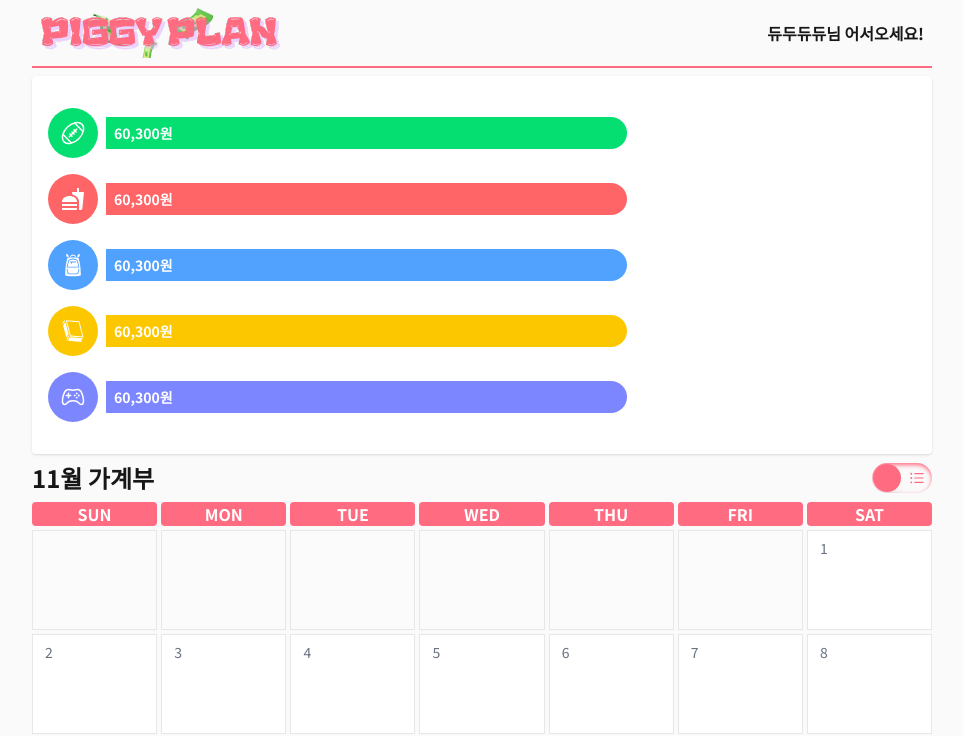
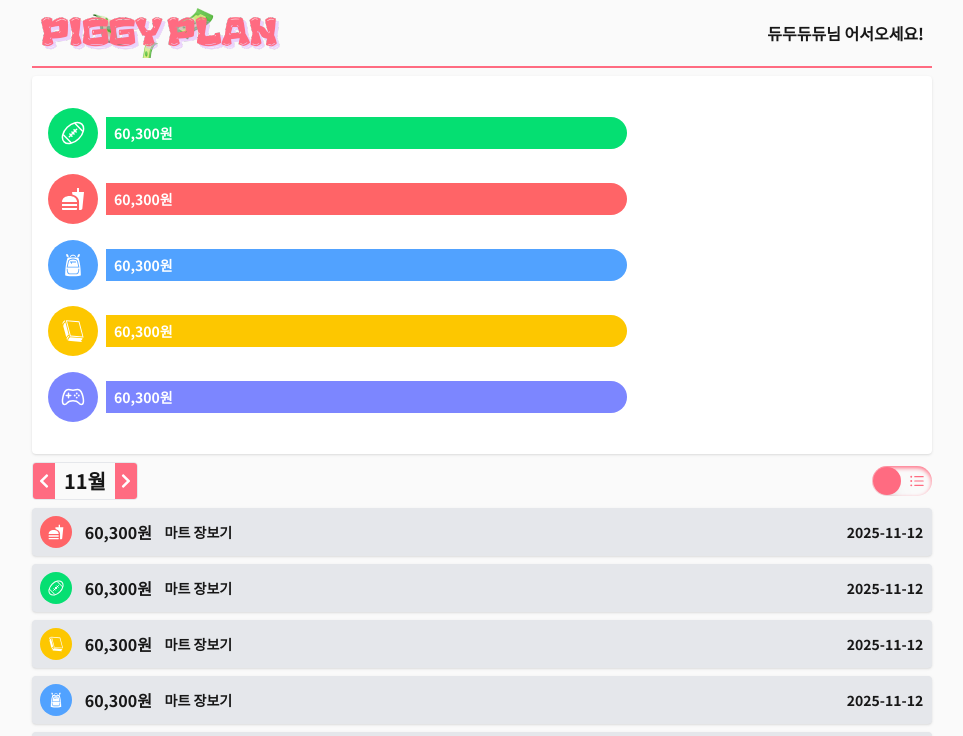
Before and after one commit to JinWan0823/piggy-plan, a Next.js app: page / in a window 1280 px wide. Shown: the top 736 px of the page, without its empty margins (158-1121 px from the left). Built offline with nearby package versions, Linux system fonts and the light colour scheme.

Commit message:
✨ Month 상태 변경, 리스트/달력 렌더링

```diff
--- a/app/_components/common/Calendar.tsx
+++ b/app/_components/common/Calendar.tsx
@@ -1,5 +1,3 @@
-import { start } from "repl";
-
 export default function Calendar({
   nowYear,
   nowMonth,
@@ -10,7 +8,6 @@ export default function Calendar({
   todayDate: number;
 }) {
   const lastDay = new Date(nowYear, nowMonth, 0).getDate();
-
   const startDay = new Date(nowYear, nowMonth - 1, 1).getDay();
 
   const dayArr = Array.from({ length: startDay + lastDay }, (_, i) => {
@@ -41,7 +38,7 @@ export default function Calendar({
                   className={`inline-flex items-center justify-center
                 w-[24px] h-[24px] text-sm rounded-full
                 ${
-                  day === todayDate
+                  day === todayDate && nowMonth === new Date().getMonth() + 1
                     ? "border-2 border-[#ff6b81]"
                     : "text-gray-500"
                 }`}
--- a/app/_components/common/MainWrap.tsx
+++ b/app/_components/common/MainWrap.tsx
@@ -1,9 +1,10 @@
 "use client";
-import { useState } from "react";
+import { useEffect, useState } from "react";
 import MoneyTable from "./MoneyTable";
 import TabMenu from "./TabMenu";
 import MoneyList from "./MoneyList";
 import Calendar from "./Calendar";
+import { FaChevronLeft, FaChevronRight } from "react-icons/fa";
 
 export default function MainWrap() {
   const today = new Date();
@@ -11,21 +12,56 @@ export default function MainWrap() {
   const [nowMonth, setNowMonth] = useState(today.getMonth() + 1);
   const [todayDate, setTodayDate] = useState(today.getDate());
 
+  const [menu, setMenu] = useState(false);
+
+  const handlePrevMonth = () => {
+    if (nowMonth <= 1) return;
+    setNowMonth((prev) => prev - 1);
+  };
+
+  const handleNextMonth = () => {
+    if (nowMonth >= 12) return;
+    setNowMonth((prev) => prev + 1);
+  };
+
+  useEffect(() => {
+    console.log("데이터 요청");
+  }, [nowMonth]);
+
   return (
     <>
       <MoneyTable />
       <div className="flex items-center justify-between my-2">
-        <h2 className="font-bold text-2xl">{nowMonth}월 가계부</h2>
-        <TabMenu />
+        <div className="flex items-stratch rounded overflow-hidden border-1 border-gray-200">
+          <button
+            onClick={handlePrevMonth}
+            className="w-[22px] bg-[#ff6b81] text-white flex justify-center items-center"
+          >
+            <FaChevronLeft />
+          </button>
+          <p className="font-bold text-xl p-1 w-[60px] text-center">
+            {nowMonth}월
+          </p>
+          <button
+            onClick={handleNextMonth}
+            className="w-[22px] bg-[#ff6b81] text-white flex justify-center items-center"
+          >
+            <FaChevronRight />
+          </button>
         </div>
-      {/* <ul>
+        <TabMenu menu={menu} setMenu={setMenu} />
+      </div>
+      {!menu ? (
+        <ul>
           <MoneyList menu={"식비"} />
           <MoneyList menu={"취미"} />
           <MoneyList menu={"문화"} />
           <MoneyList menu={"여행"} />
           <MoneyList menu={"기타"} />
-      </ul> */}
+        </ul>
+      ) : (
         <Calendar nowYear={nowYear} nowMonth={nowMonth} todayDate={todayDate} />
+      )}
     </>
   );
 }
--- a/app/_components/common/TabMenu.tsx
+++ b/app/_components/common/TabMenu.tsx
@@ -1,13 +1,17 @@
 "use client";
-import { useState } from "react";
+import { SetStateAction, useState } from "react";
 import { IoIosList } from "react-icons/io";
 import { IoCalendarClearOutline } from "react-icons/io5";
 
-export default function TabMenu() {
-  const [listMenu, setListMenu] = useState(false);
-
+export default function TabMenu({
+  menu,
+  setMenu,
+}: {
+  menu: boolean;
+  setMenu: React.Dispatch<SetStateAction<boolean>>;
+}) {
   const handleTabMenu = () => {
-    setListMenu((prev) => !prev);
+    setMenu((prev) => !prev);
   };
 
   return (
@@ -20,7 +24,7 @@ export default function TabMenu() {
       >
         <div
           className={`w-[28px] h-[28px] rounded-full absolute top-[1px] left-[1px] bg-[#ff6b81] transition-transform duration-300 shadow-xl ${
-            listMenu ? "translate-x-[30px]" : "translate-x-0"
+            menu ? "translate-x-[30px]" : "translate-x-0"
           }`}
         />
         <div className="flex justify-between p-[1px] items-center text-lg text-[#ff6b81]">
```
Lines whose indentation alone changed are shown as unchanged.
